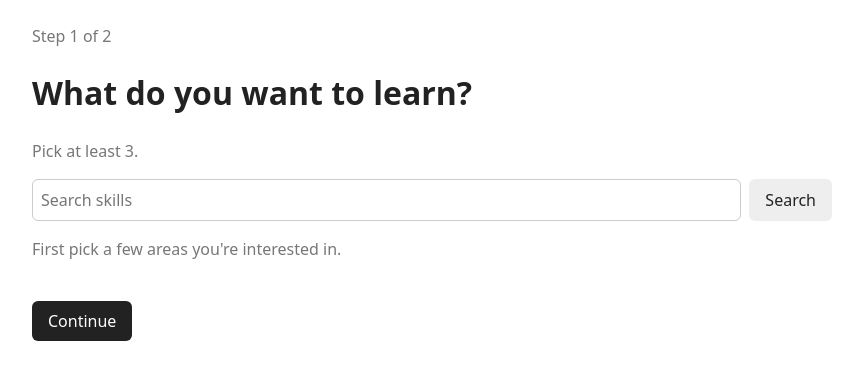
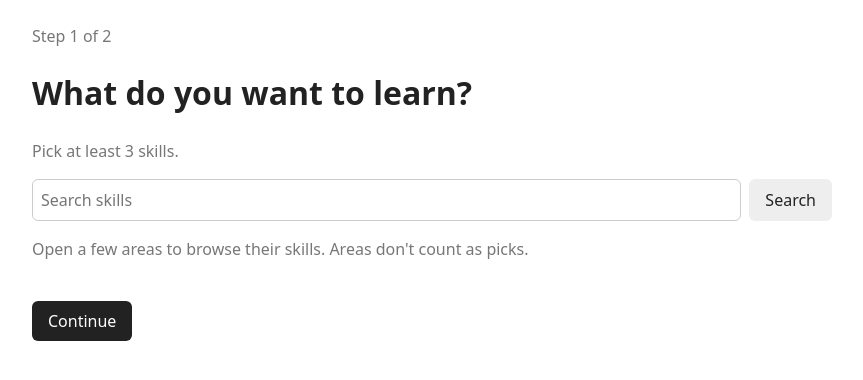
Before and after one commit to Marcel-Pereira/skills_marketplace, a Flask app: page /onboarding/learn in a window 1280 px wide. Shown: the part 53-433 px from the top of the page, without its empty margins (208-1071 px from the left). Run offline with Flask 3, Linux system fonts and the light colour scheme; the visitor is signed in with stand-in values (Sample User, id 1); data that the repository does not hold is empty.

Commit message:
Say that only skills count as picks, not areas

```diff
--- a/app/templates/_macros.html
+++ b/app/templates/_macros.html
@@ -45,7 +45,7 @@
       </div>
     {% endif %}
 
-    <p class="muted">First pick a few areas you're interested in.</p>
+    <p class="muted">Open a few areas to browse their skills. Areas don't count as picks.</p>
     <div class="areas">
       {% for category in categories %}
         {% set toggle_id = name ~ "-area-" ~ category.id %}
--- a/app/templates/onboarding.html
+++ b/app/templates/onboarding.html
@@ -6,7 +6,7 @@
   <h1>{{ question }}</h1>
 
   <form method="post">
-    <p class="muted">Pick at least {{ min_skills }}.</p>
+    <p class="muted">Pick at least {{ min_skills }} skills.</p>
     {{ chip_picker(field, categories, pickers[field]) }}
     <button>Continue</button>
   </form>
--- a/app/templates/profile.html
+++ b/app/templates/profile.html
@@ -63,12 +63,12 @@
             <input type="hidden" name="section" value="skills">
             <section class="card profile-section" aria-labelledby="learn-skills">
               <h2 id="learn-skills">What do you want to learn?</h2>
-              <p class="muted">Pick at least {{ min_skills }}.</p>
+              <p class="muted">Pick at least {{ min_skills }} skills.</p>
               {{ chip_picker("learns", categories, pickers.learns) }}
             </section>
             <section class="card profile-section" aria-labelledby="teach-skills">
               <h2 id="teach-skills">What can you teach?</h2>
-              <p class="muted">Pick at least {{ min_skills }}.</p>
+              <p class="muted">Pick at least {{ min_skills }} skills.</p>
               {{ chip_picker("teaches", categories, pickers.teaches) }}
             </section>
             <div class="actions profile-actions">
```
